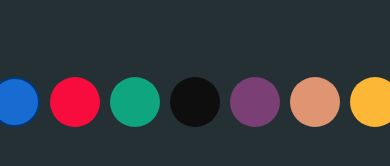
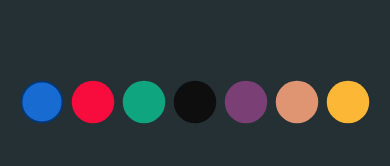
Before and after one commit to Mostafa229Gh/Blu-Bank-card, a plain HTML site: page index.html in a window 390 px wide. Shown: the part 570-736 px from the top of the page. Drawn offline with Linux system fonts and the light colour scheme.

Commit message:
little adjust

```diff
--- a/style/app.css
+++ b/style/app.css
@@ -5,6 +5,8 @@
   box-sizing: border-box;
   border: none;
   outline: none;
+  cursor: default;
+  user-select: none;
 }
 @font-face {
   font-family: "Century Gothic";
@@ -111,6 +113,11 @@ body {
   margin-top: 15px;
   margin-left: 108px;
 }
+@media (max-width: 640px){
+  .button-section{
+    transform: scale(0.85);
+  }
+}
 .button-section {
   margin-top: 80px;
   display: flex;
```
